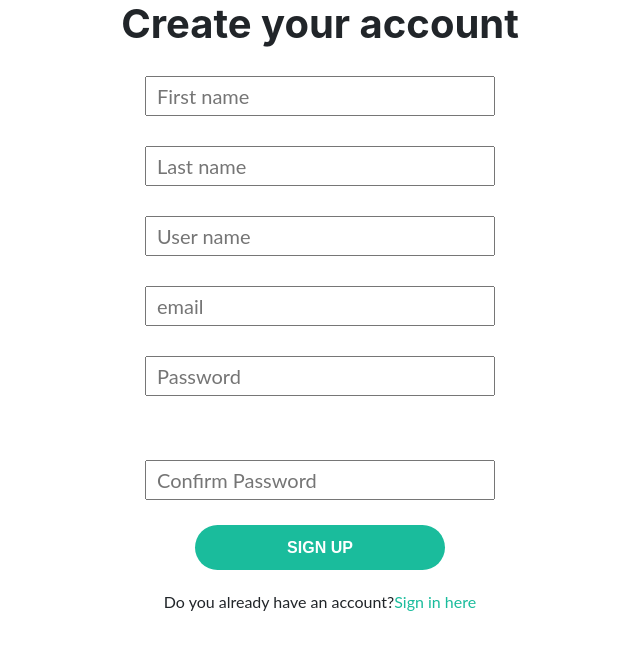
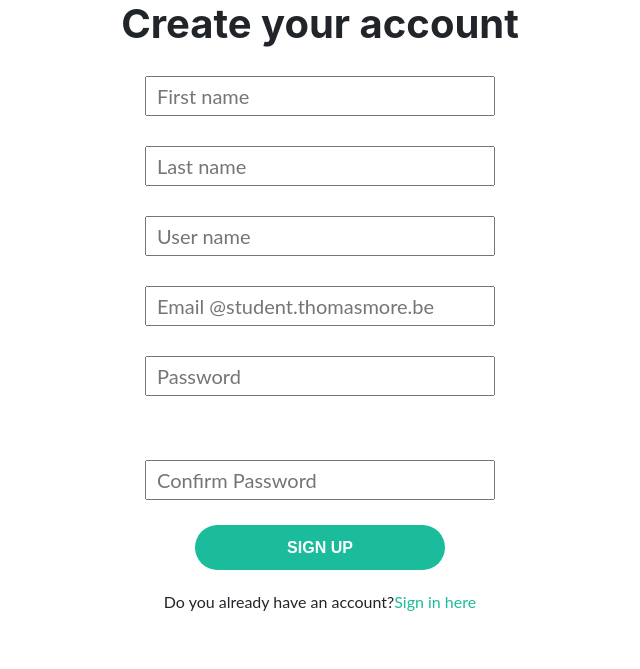
Before and after one commit to RaniVerelst/BuddyApp, a PHP site: page /register.php in a window 1280 px wide. Shown: the part 50-719 px from the top of the page, without its empty margins (320-960 px from the left). Run offline with PHP 8.4, Linux system fonts and the light colour scheme; some libraries are stand-ins or nearby versions.

Commit message:
Update register.php

```diff
--- a/register.php
+++ b/register.php
@@ -83,7 +83,7 @@ if(!empty($_POST)){
 
   <!-- e-mail -->
   <div class="input_signup">
-    <input type="text"name="email" placeholder="email">
+    <input type="text"name="email" placeholder="Email @student.thomasmore.be">
   </div>
 
     <!-- password -->
```
